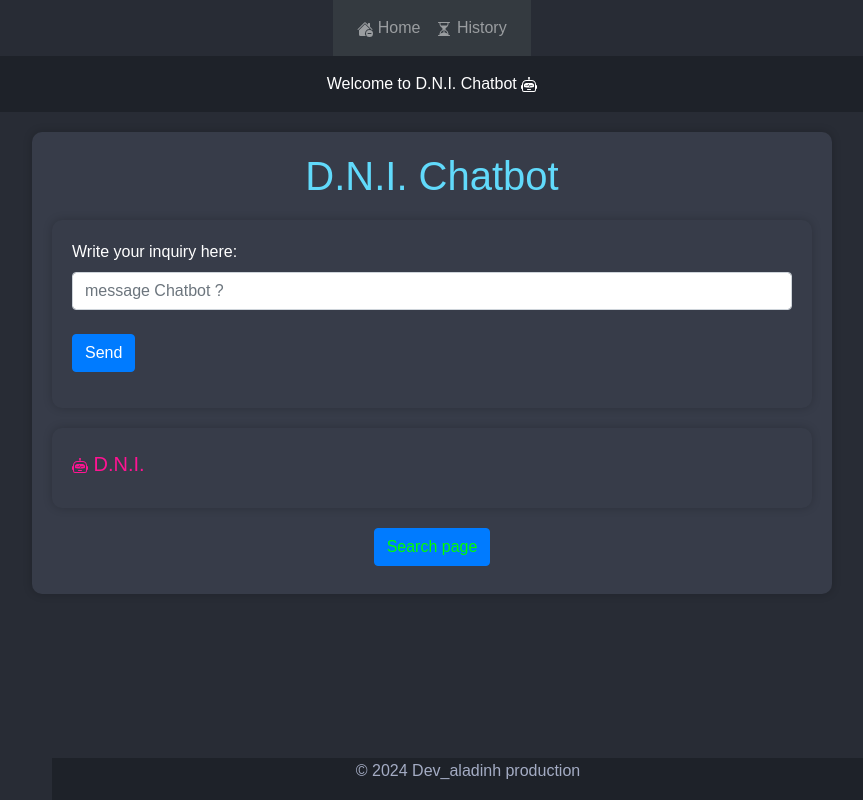
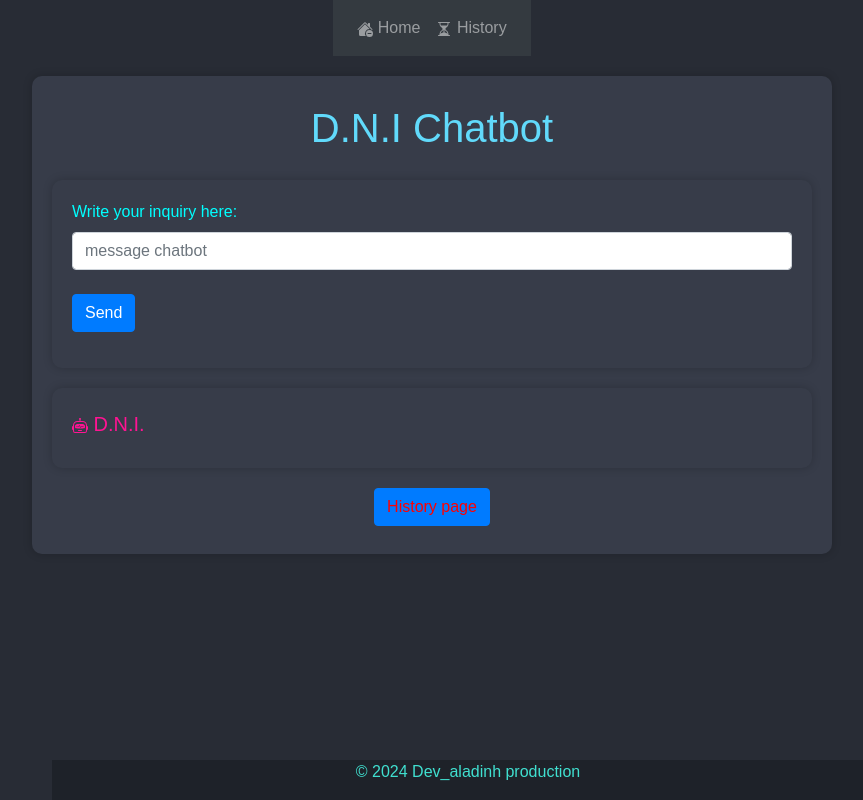
Before and after one commit to harizonelopez/DNI-chat_bot, a Flask app: page / in a window 1280 px wide. Shown: the whole page, without its empty margins (208-1071 px from the left). Run offline with Flask 3, Linux system fonts and the light colour scheme; parts of the project's set-up code (start-up, migrations or seed data) failed here and were passed over; some libraries are stand-ins or nearby versions.

Commit message:
Update home.html

```diff
--- a/templates/home.html
+++ b/templates/home.html
@@ -37,6 +37,7 @@
 
         footer {
             background-color: #1e2229;
+            color: turquoise;
             text-align: center;
             padding: 0em 0;
             position: fixed;
@@ -44,7 +45,20 @@
             width: 65%;
         }
 
-        h1, h2 {
+        label {
+            color: aqua;
+        }
+
+        a {
+            color: red;
+        }
+
+        a:hover {
+            color: red;
+        }
+
+        h1 {
+            line-height: 1.6;
             color: #61dafb;
         }
 
@@ -62,40 +76,27 @@
             line-height: 1.6;
             color: red;
         }
-
-        p {
-            line-height: 1.6;
-            color: #a4acc4;
-        }
-
-        a {
-            color: #00FF00;
-            text-decoration: none;
-        }
-
-        a:hover {
-            border-bottom: 2px solid #FF6347;
-        }
     </style>
 </head>
 <body>
-    <header>Welcome to D.N.I. Chatbot  <svg xmlns="http://www.w3.org/2000/svg" width="16" height="16" fill="currentColor" class="bi bi-robot" viewBox="0 0 16 16">
+    <!--<header>Welcome to D.N.I. Chatbot  <svg xmlns="http://www.w3.org/2000/svg" width="16" height="16" fill="currentColor" class="bi bi-robot" viewBox="0 0 16 16">
         <path d="M6 12.5a.5.5 0 0 1 .5-.5h3a.5.5 0 0 1 0 1h-3a.5.5 0 0 1-.5-.5M3 8.062C3 6.76 4.235 5.765 5.53 5.886a26.6 26.6 0 0 0 4.94 0C11.765 5.765 13 6.76 13 8.062v1.157a.93.93 0 0 1-.765.935c-.845.147-2.34.346-4.235.346s-3.39-.2-4.235-.346A.93.93 0 0 1 3 9.219zm4.542-.827a.25.25 0 0 0-.217.068l-.92.9a25 25 0 0 1-1.871-.183.25.25 0 0 0-.068.495c.55.076 1.232.149 2.02.193a.25.25 0 0 0 .189-.071l.754-.736.847 1.71a.25.25 0 0 0 .404.062l.932-.97a25 25 0 0 0 1.922-.188.25.25 0 0 0-.068-.495c-.538.074-1.207.145-1.98.189a.25.25 0 0 0-.166.076l-.754.785-.842-1.7a.25.25 0 0 0-.182-.135"/>
         <path d="M8.5 1.866a1 1 0 1 0-1 0V3h-2A4.5 4.5 0 0 0 1 7.5V8a1 1 0 0 0-1 1v2a1 1 0 0 0 1 1v1a2 2 0 0 0 2 2h10a2 2 0 0 0 2-2v-1a1 1 0 0 0 1-1V9a1 1 0 0 0-1-1v-.5A4.5 4.5 0 0 0 10.5 3h-2zM14 7.5V13a1 1 0 0 1-1 1H3a1 1 0 0 1-1-1V7.5A3.5 3.5 0 0 1 5.5 4h5A3.5 3.5 0 0 1 14 7.5"/>
-        </svg></header>
+        </svg></header>-->
     <section>
-        <h1 align="center">D.N.I. Chatbot</h1>
+        <h1 align="center">D.N.I Chatbot</h1>
         <section>
             <form action="/chat" method="POST">
                 <div class="form-group">
-                    <label for="user_input" class="from-label"> Write your inquiry here: </label>
+                    <label for="user_input" class="form-label">Write your inquiry here:</label>
                     <input
                         type="text"
                         class="form-control"
                         name="user_input"
                         id="user_input" required
-                        placeholder="message Chatbot ?">
+                        placeholder="message chatbot">
                     <br>
+
                     <button type="submit" class="btn btn-primary">Send</button>
                 </div>
             </form>
@@ -107,26 +108,30 @@
                     <path d="M12 1a1 1 0 0 1 1 1v10.755S12 11 8 11s-5 1.755-5 1.755V2a1 1 0 0 1 1-1zM4 0a2 2 0 0 0-2 2v12a2 2 0 0 0 2 2h8a2 2 0 0 0 2-2V2a2 2 0 0 0-2-2z"/>
                     <path d="M8 10a3 3 0 1 0 0-6 3 3 0 0 0 0 6"/>
                     </svg>  You </h5>
-                <h6>{{ user_input }}</h6>
+                    <h6>{{ user_input }}</h6>
             {% endif %}
+
             {% if response %}
                 <h5><svg xmlns="http://www.w3.org/2000/svg" width="16" height="16" fill="currentColor" class="bi bi-robot" viewBox="0 0 16 16">
                     <path d="M6 12.5a.5.5 0 0 1 .5-.5h3a.5.5 0 0 1 0 1h-3a.5.5 0 0 1-.5-.5M3 8.062C3 6.76 4.235 5.765 5.53 5.886a26.6 26.6 0 0 0 4.94 0C11.765 5.765 13 6.76 13 8.062v1.157a.93.93 0 0 1-.765.935c-.845.147-2.34.346-4.235.346s-3.39-.2-4.235-.346A.93.93 0 0 1 3 9.219zm4.542-.827a.25.25 0 0 0-.217.068l-.92.9a25 25 0 0 1-1.871-.183.25.25 0 0 0-.068.495c.55.076 1.232.149 2.02.193a.25.25 0 0 0 .189-.071l.754-.736.847 1.71a.25.25 0 0 0 .404.062l.932-.97a25 25 0 0 0 1.922-.188.25.25 0 0 0-.068-.495c-.538.074-1.207.145-1.98.189a.25.25 0 0 0-.166.076l-.754.785-.842-1.7a.25.25 0 0 0-.182-.135"/>
                     <path d="M8.5 1.866a1 1 0 1 0-1 0V3h-2A4.5 4.5 0 0 0 1 7.5V8a1 1 0 0 0-1 1v2a1 1 0 0 0 1 1v1a2 2 0 0 0 2 2h10a2 2 0 0 0 2-2v-1a1 1 0 0 0 1-1V9a1 1 0 0 0-1-1v-.5A4.5 4.5 0 0 0 10.5 3h-2zM14 7.5V13a1 1 0 0 1-1 1H3a1 1 0 0 1-1-1V7.5A3.5 3.5 0 0 1 5.5 4h5A3.5 3.5 0 0 1 14 7.5"/>
-                    </svg>    D.N.I</h5>
-                <h6>{{ response }}</h6>
+                    </svg>    D.N.I </h5>
+                    <h6>{{ response }}</h6>
             {% elif not response %}
-                <h5> <svg xmlns="http://www.w3.org/2000/svg" width="16" height="16" fill="currentColor" class="bi bi-robot" viewBox="0 0 16 16">
+                <h5><svg xmlns="http://www.w3.org/2000/svg" width="16" height="16" fill="currentColor" class="bi bi-robot" viewBox="0 0 16 16">
                     <path d="M6 12.5a.5.5 0 0 1 .5-.5h3a.5.5 0 0 1 0 1h-3a.5.5 0 0 1-.5-.5M3 8.062C3 6.76 4.235 5.765 5.53 5.886a26.6 26.6 0 0 0 4.94 0C11.765 5.765 13 6.76 13 8.062v1.157a.93.93 0 0 1-.765.935c-.845.147-2.34.346-4.235.346s-3.39-.2-4.235-.346A.93.93 0 0 1 3 9.219zm4.542-.827a.25.25 0 0 0-.217.068l-.92.9a25 25 0 0 1-1.871-.183.25.25 0 0 0-.068.495c.55.076 1.232.149 2.02.193a.25.25 0 0 0 .189-.071l.754-.736.847 1.71a.25.25 0 0 0 .404.062l.932-.97a25 25 0 0 0 1.922-.188.25.25 0 0 0-.068-.495c-.538.074-1.207.145-1.98.189a.25.25 0 0 0-.166.076l-.754.785-.842-1.7a.25.25 0 0 0-.182-.135"/>
                     <path d="M8.5 1.866a1 1 0 1 0-1 0V3h-2A4.5 4.5 0 0 0 1 7.5V8a1 1 0 0 0-1 1v2a1 1 0 0 0 1 1v1a2 2 0 0 0 2 2h10a2 2 0 0 0 2-2v-1a1 1 0 0 0 1-1V9a1 1 0 0 0-1-1v-.5A4.5 4.5 0 0 0 10.5 3h-2zM14 7.5V13a1 1 0 0 1-1 1H3a1 1 0 0 1-1-1V7.5A3.5 3.5 0 0 1 5.5 4h5A3.5 3.5 0 0 1 14 7.5"/>
                     </svg>    D.N.I. </h5>
-                <h7>{{ error_message }}</h7>
+                    <h7>{{ error_message }}</h7>
             {% endif %}
         </section>
-        <h5 align="center"><button class="btn btn-primary"><a href="{{ url_for('history') }}">Search page</a></button></h5>
+
+        <h5 align="center"><button class="btn btn-primary"><a href = "{{ url_for('history') }}">History page</a></button></h5>
+
         <footer>
             <p>&copy; 2024 Dev_aladinh production</p>
         </footer>
+
     </section>
 </body>
 </html>
```
